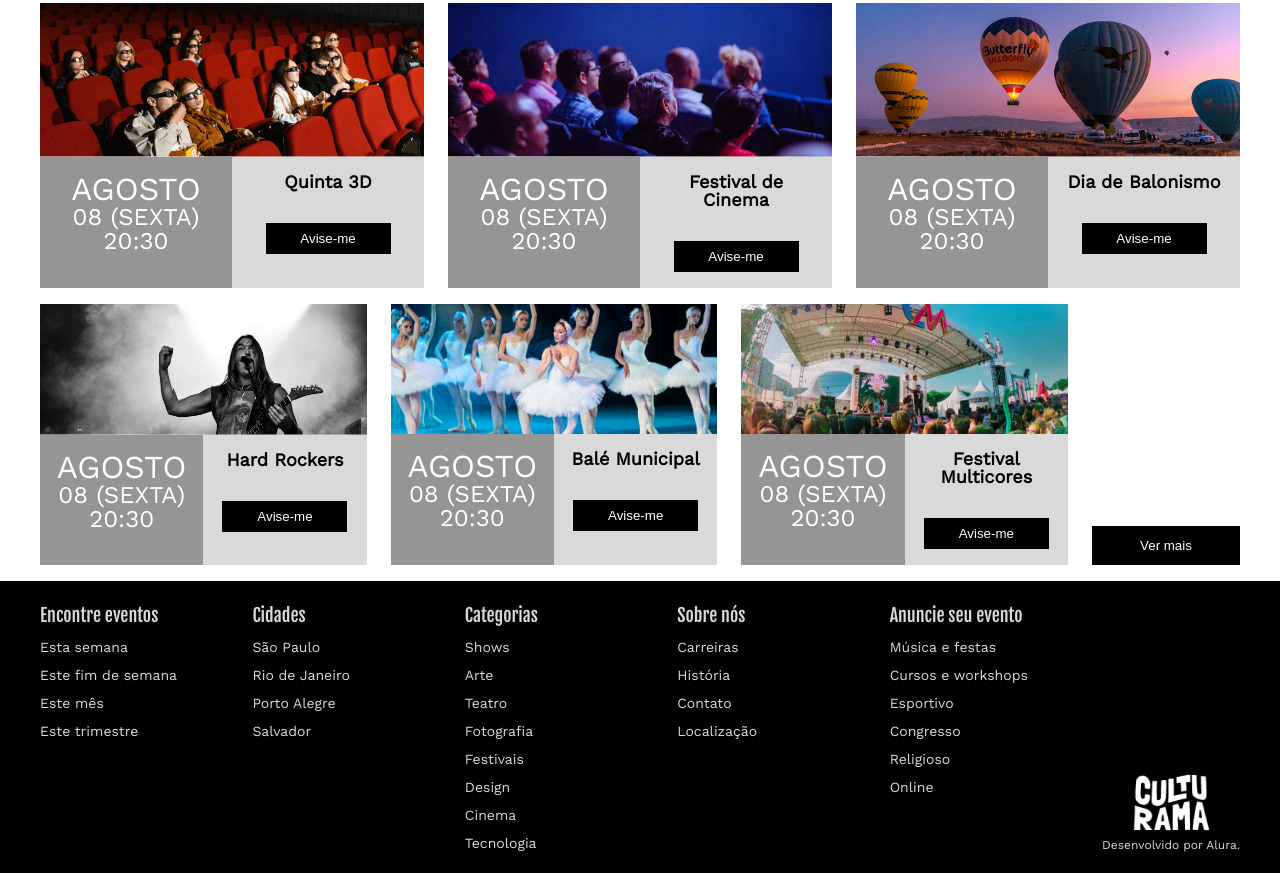
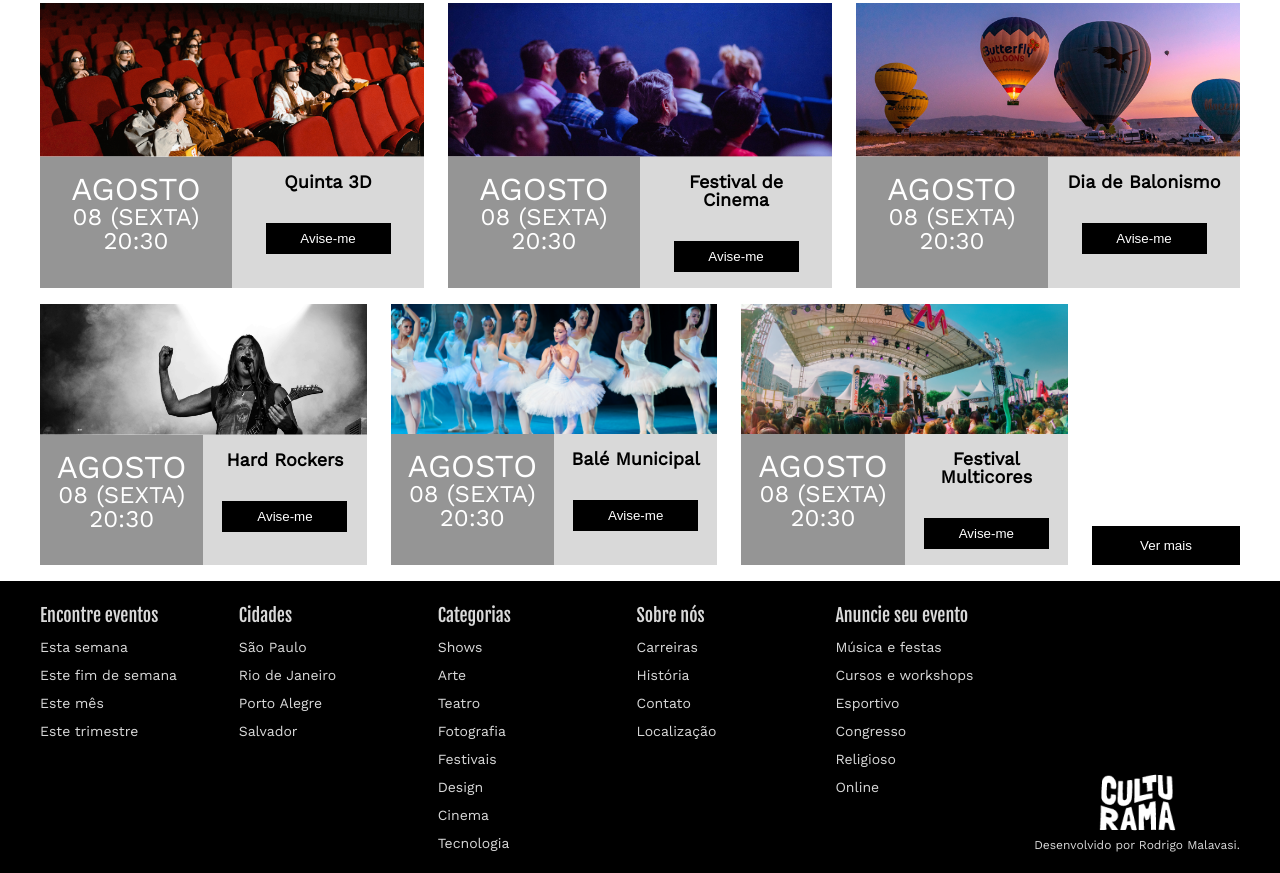
Before and after one commit to Rodrigomalavasi/culturama, a plain HTML site: page index.html in a window 1280 px wide. Shown: the part 2534-3407 px from the top of the page. Drawn offline with nearby package versions, Linux system fonts and the light colour scheme.

Commit message:
Update index.html

```diff
--- a/index.html
+++ b/index.html
@@ -264,7 +264,7 @@
         </ul>
         <div class="rodape__logo">
             <h4></h4>
-            <p>Desenvolvido por Alura.</p>
+            <p>Desenvolvido por Rodrigo Malavasi.</p>
         </div>
     </footer>
 </body>
```
